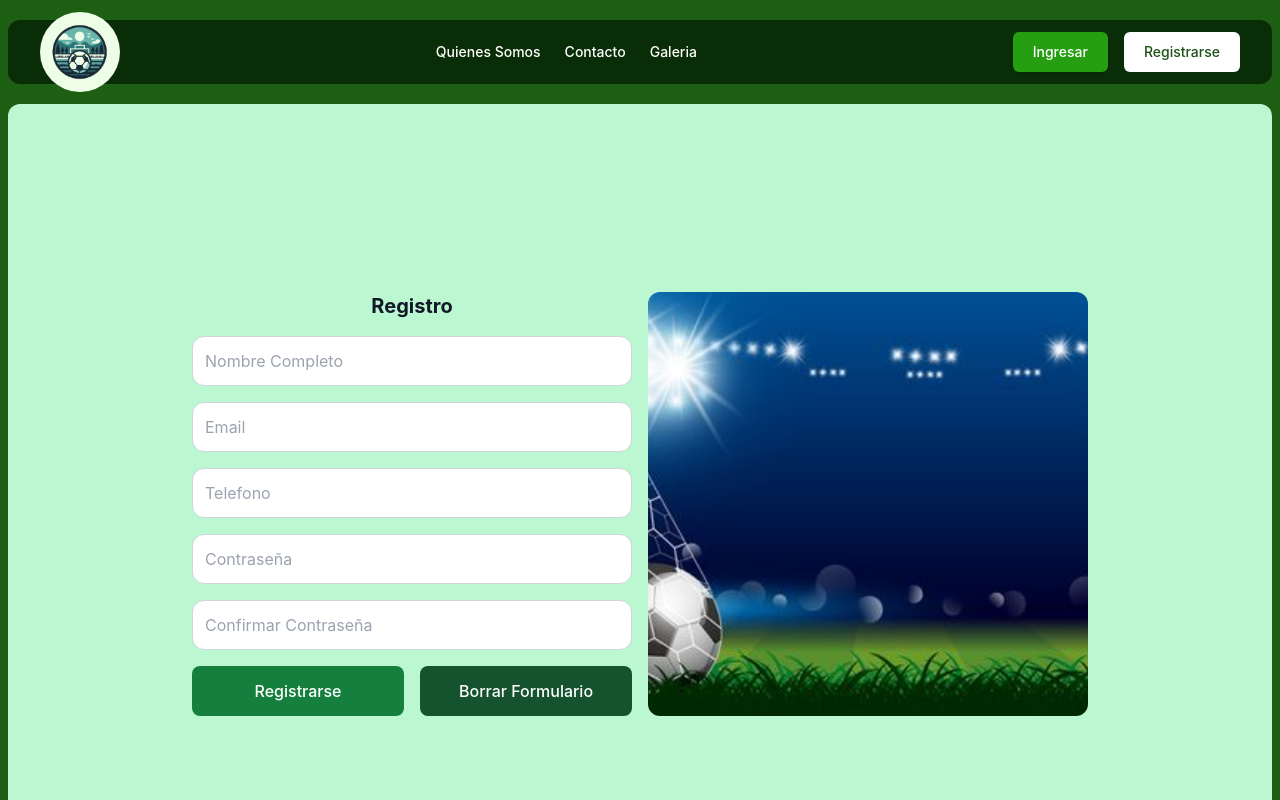
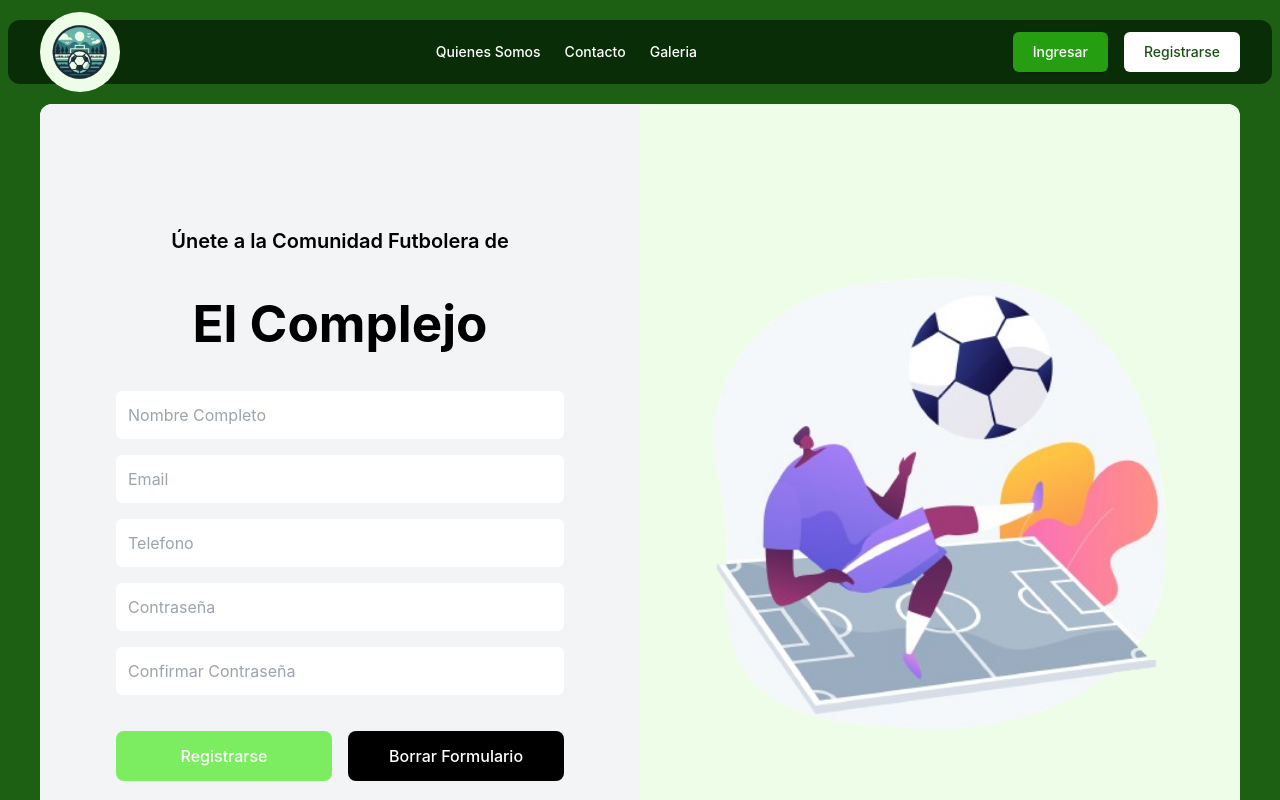
Before and after one commit to Gadd88/futbol-arena-front, a React (Vite) app: page /registro in a window 1280 px wide. Shown: the top 800 px of the page. Built offline with nearby package versions, Linux system fonts and the light colour scheme.

Commit message:
fix: arreglados estilos

```diff
--- a/src/App.jsx
+++ b/src/App.jsx
@@ -1,8 +1,7 @@
 import { AuthProvider } from './components/context/AuthContext';
 import { Header } from "./components";
-import  Registro  from "./components/registro/Registro.jsx";
 import { BrowserRouter, Route, Routes } from "react-router-dom";
-import { Contacto, Error404, Galeria, Home, Nosotros} from "./views";
+import { Contacto, Error404, Galeria, Home, Nosotros, Registro} from "./views";
 import Footer from "./components/footer/Footer.jsx";
 
 function App() {
--- a/src/views/index.js
+++ b/src/views/index.js
@@ -3,3 +3,4 @@ export * from './error/Error404'
 export * from './galeria/Galeria'
 export * from './home/Home'
 export * from './nosotros/Nosotros'
+export * from './registro/Registro'
--- a/src/components/registro/Registro.jsx
+++ b/src/views/registro/Registro.jsx
@@ -1,7 +1,7 @@
-import React, { useContext } from 'react';
-import { AuthContext } from '../context/AuthContext';
+import { useContext } from 'react';
+import { AuthContext } from '../../components/context/AuthContext';
 import useRegisterForm from '../../hooks/useRegisterForm';
-import banner from "../../assets/imagenBanner.jpg";
+import registroImg from "../../assets/registro.png";
 
 export const Registro = () => {
 
@@ -9,12 +9,13 @@ export const Registro = () => {
   const { inputs, handleInputChange, handleSubmit, resetForm } = useRegisterForm(registerUser);
 
   return (
-    <div className="container mx-auto h-screen bg-green-200 p-6 flex justify-center items-center rounded-xl">
-    <div className="flex flex-row gap-4 w-full max-w-4xl">
+    <div className="w-full mx-auto h-[100dvh] xl:w-[1200px] bg-arena-green-50 rounded-xl overflow-hidden">
+    <div className="flex justify-center items-center w-full h-full">
         {/* Columna del Formulario */}
-        <div className="flex flex-col w-full md:w-1/2">
-            <h1 className="text-xl font-bold mb-4 text-gray-900">Registro</h1>
-            <form onSubmit={handleSubmit} className="flex flex-col gap-4">
+        <div className="flex flex-col w-full md:w-1/2 bg-gray-100 rounded-md p-5 h-full justify-center space-y-10 items-center">
+            <h3 className="text-xl font-semibold text-black">Únete a la Comunidad Futbolera de</h3>
+            <h1 className='font-bold text-black'>El Complejo</h1>
+            <form onSubmit={handleSubmit} className="flex flex-col gap-4 justify-center w-[80%] ">
                 {/* Inputs del formulario*/}
                 <input
                     type="text"
@@ -22,7 +23,7 @@ export const Registro = () => {
                     onChange={handleInputChange}
                     value={inputs.fullName}
                     placeholder="Nombre Completo"
-                    className="p-3 border border-gray-300 text-gray-700 rounded-xl"
+                    className="p-3 focus:outline-arena-green-400 outline-none text-gray-700 rounded-md"
                 />
                 <input
                     type="email"
@@ -30,7 +31,7 @@ export const Registro = () => {
                     onChange={handleInputChange}
                     value={inputs.email}
                     placeholder="Email"
-                    className="p-3 border border-gray-300 text-gray-700 rounded-xl"
+                    className="p-3 focus:outline-arena-green-400 outline-none text-gray-700 rounded-md"
                 />
                 <input
                     type="tel"
@@ -38,7 +39,7 @@ export const Registro = () => {
                     onChange={handleInputChange}
                     value={inputs.phone}
                     placeholder="Telefono"
-                    className="p-3 border border-gray-300 text-gray-700 rounded-xl"
+                    className="p-3 focus:outline-arena-green-400 outline-none text-gray-700 rounded-md"
                 />
                 <input
                     type="password"
@@ -46,7 +47,7 @@ export const Registro = () => {
                     onChange={handleInputChange}
                     value={inputs.password}
                     placeholder="Contraseña"
-                    className="p-3 border border-gray-300 text-gray-700 rounded-xl"
+                    className="p-3 focus:outline-arena-green-400 outline-none text-gray-700 rounded-md"
                 />
                 <input
                     type="password"
@@ -54,25 +55,25 @@ export const Registro = () => {
                     onChange={handleInputChange}
                     value={inputs.confirmPassword}
                     placeholder="Confirmar Contraseña"
-                    className="p-3 border border-gray-300 text-gray-700 rounded-xl"
+                    className="p-3 focus:outline-arena-green-400 outline-none text-gray-700 rounded-md"
                 />
                 {/* Botones */}
-                <div className="flex gap-4">
-                    <button type="submit" className="bg-green-700 text-white p-3 flex-1">
+                <div className="flex gap-4 mt-5">
+                    <button type="submit" className="bg-arena-green-300 hover:bg-arena-green-500 text-white p-3 flex-1">
                         Registrarse
                     </button>
-                    <button type="button" onClick={resetForm} className="bg-green-900 text-white p-3 flex-1">
+                    <button type="button" onClick={resetForm} className="bg-black hover:bg-white hover:text-black text-white p-3 flex-1">
                         Borrar Formulario
                     </button>
                 </div>
             </form>
         </div>
         {/* Columna del Banner */}
-        <div className="hidden md:flex w-1/2 bg-cover bg-center rounded-xl overflow-hidden">
+        <div className="hidden md:flex w-1/2 rounded-xl overflow-hidden bg-arena-green-50 h-full">
             <img
-              src={banner}
+              src={registroImg}
               alt="banner futbol"
-              className="w-full h-full object-cover"
+              className="w-full h-full object-contain"
             />
         </div>
     </div>
```
Also changed, not shown: src/assets/registro.png (added).
